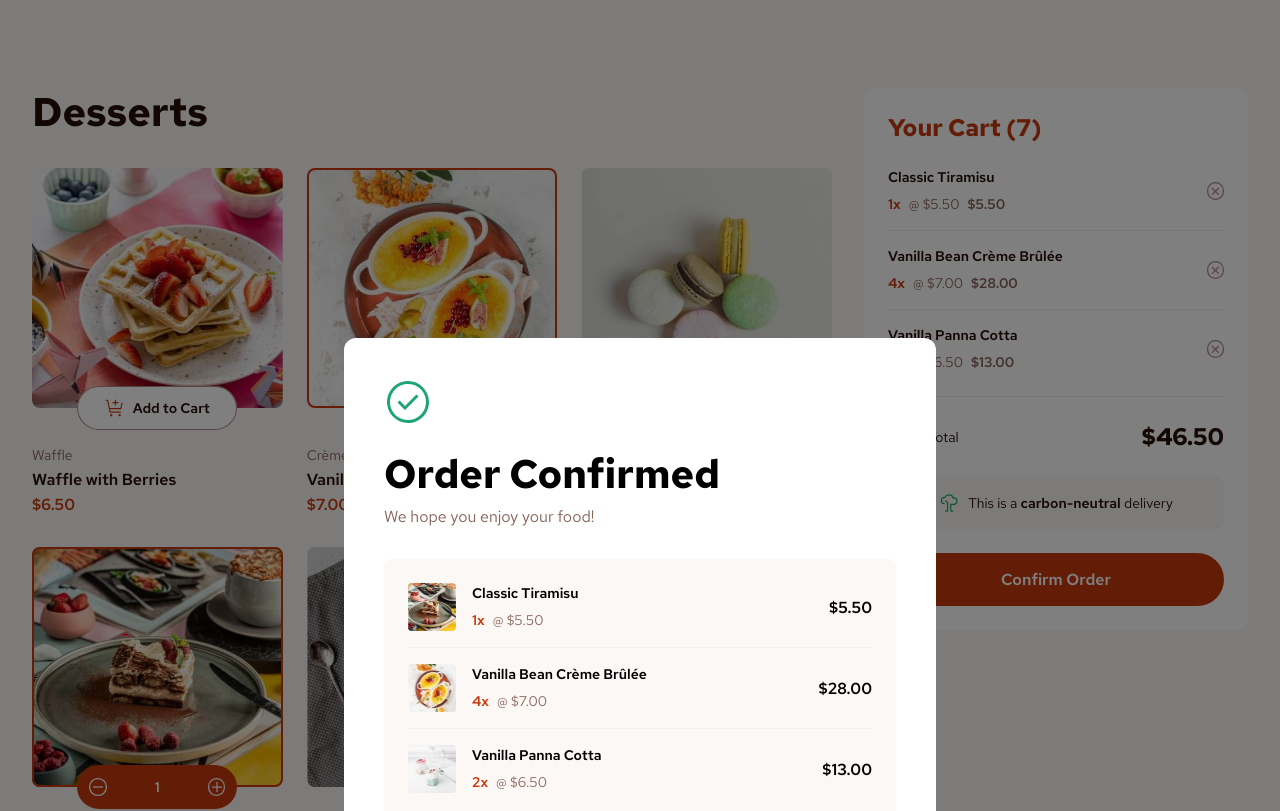
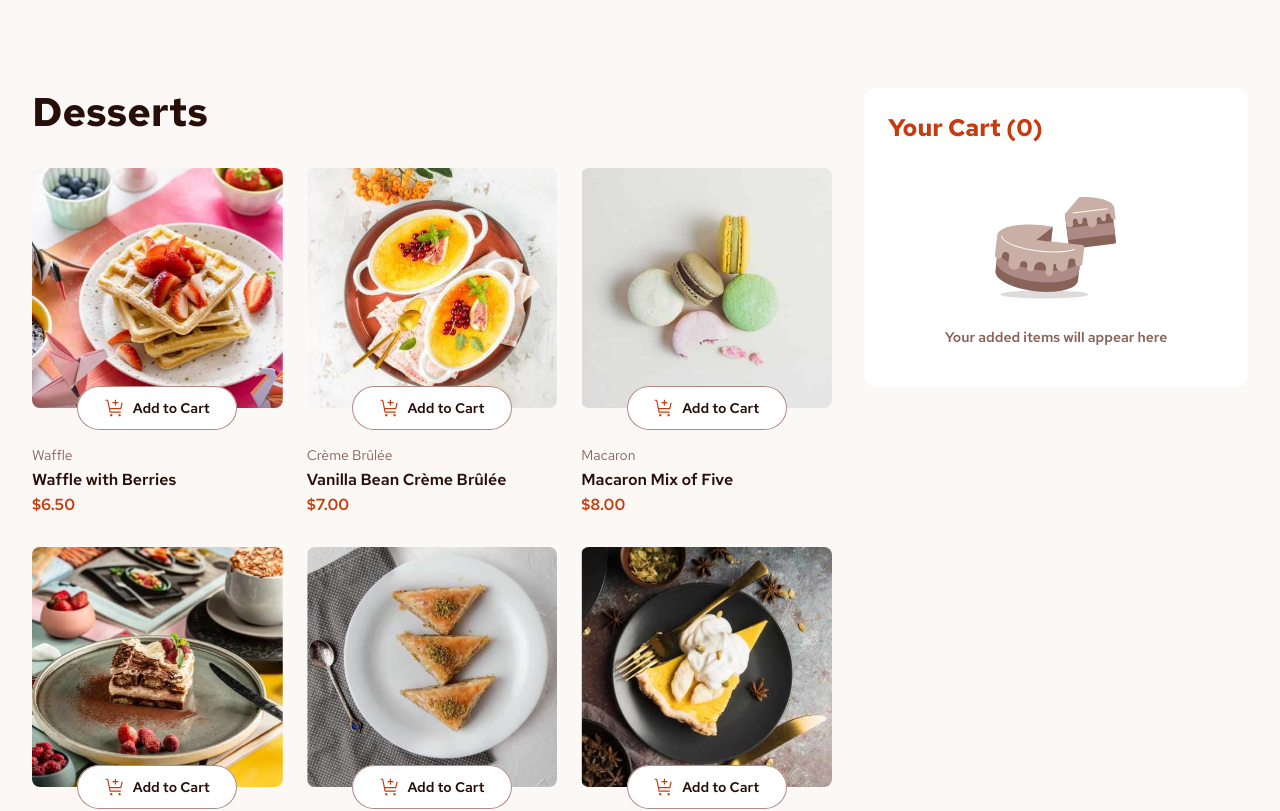
Before and after one commit to FerdinandoGeografo/product-list-with-cart, an Angular app: page / in a window 1280 px wide. Shown: the top 811 px of the page. Built offline with nearby package versions, Linux system fonts and the light colour scheme.

Commit message:
Fix regarding accessibility with ariaLabels and alt texts + fix modal animation + initial state resetted. Need to fix queries and layouts for mobile and tablet + last setup on read me and index.html

```diff
--- /dev/null
+++ b/src/app/animations/modal-transitions.ts
@@ -0,0 +1,27 @@
+import {
+  animate,
+  query,
+  style,
+  transition,
+  trigger,
+} from '@angular/animations';
+
+export const modalTransitions = trigger('modalTransitions', [
+  transition(':enter', [
+    query('.order__modal', [
+      style({ opacity: 0, scale: '0.8' }),
+      animate(
+        '300ms cubic-bezier(0.68, -0.55, 0.27, 1.75)',
+        style({ opacity: 1, scale: '1' })
+      ),
+    ]),
+  ]),
+  transition(':leave', [
+    query('.order__modal', [
+      animate(
+        '300ms cubic-bezier(0.68, -0.55, 0.27, 1.75)',
+        style({ opacity: 0, scale: '0.8' })
+      ),
+    ]),
+  ]),
+]);
--- a/src/app/data-access/global-store.service.ts
+++ b/src/app/data-access/global-store.service.ts
@@ -12,7 +12,7 @@ export type GlobalState = {
 const initialState: GlobalState = {
   products: [],
   cart: [],
-  orderConfirmed: true,
+  orderConfirmed: false,
 };
 
 @Injectable({
@@ -44,20 +44,6 @@ export class GlobalStoreService {
       this.#store.update((state) => ({
         ...state,
         products,
-        cart: [
-          {
-            product: { ...products[3] },
-            quantity: 1,
-          },
-          {
-            product: { ...products[1] },
-            quantity: 4,
-          },
-          {
-            product: { ...products[8] },
-            quantity: 2,
-          },
-        ],
       }))
     );
   }
--- a/src/app/ui/button/button.component.ts
+++ b/src/app/ui/button/button.component.ts
@@ -10,6 +10,7 @@ import { Component, computed, input, output } from '@angular/core';
   `,
   styleUrl: './button.component.scss',
   host: {
+    '[ariaLabel]': 'ariaLabel()',
     '[class]': 'btnClasses()',
     '(click)': 'onClick.emit()',
   },
@@ -17,6 +18,7 @@ import { Component, computed, input, output } from '@angular/core';
 export class ButtonComponent {
   severity = input<'primary' | 'secondary' | 'icon'>('primary');
   styleClass = input<string>();
+  ariaLabel = input.required<string>();
 
   onClick = output();
 
--- a/src/app/ui/cart/cart.component.ts
+++ b/src/app/ui/cart/cart.component.ts
@@ -40,6 +40,7 @@ import { ButtonComponent } from '../button/button.component';
               app-button
               severity="icon"
               styleClass="btn--icon--remove"
+              [ariaLabel]="'Remove ' + item.product.name + ' from the cart.'"
               (onClick)="onRemoveCartItem.emit(item)"
             >
               <svg
@@ -60,7 +61,7 @@ import { ButtonComponent } from '../button/button.component';
         </li>
         } @empty {
         <div class="cart__empty">
-          <img src="images/illustration-empty-cart.svg" alt="" />
+          <img src="images/illustration-empty-cart.svg" alt="Empty cart icon" />
 
           <p class="text text--sm text--semibold">
             Your added items will appear here
@@ -76,14 +77,18 @@ import { ButtonComponent } from '../button/button.component';
       </div>
 
       <div class="cart__delivery">
-        <img src="images/icon-carbon-neutral.svg" alt="" />
+        <img src="images/icon-carbon-neutral.svg" alt="Green tree icon" />
         <p class="text text--sm">
           This is a
           <span class="text--semibold">carbon-neutral</span> delivery
         </p>
       </div>
 
-      <button app-button (onClick)="onConfirmOrder.emit()">
+      <button
+        app-button
+        ariaLabel="Confirm the order in the cart."
+        (onClick)="onConfirmOrder.emit()"
+      >
         <span slot="label" class="text text--md text--semibold">
           Confirm Order
         </span>
--- a/src/app/ui/confirmed-modal/confirmed-modal.component.ts
+++ b/src/app/ui/confirmed-modal/confirmed-modal.component.ts
@@ -4,6 +4,7 @@ import { animate, style, transition, trigger } from '@angular/animations';
 
 import { ButtonComponent } from './../button/button.component';
 import { CartItem } from '../../models/cart.model';
+import { modalTransitions } from '../../animations/modal-transitions';
 
 @Component({
   selector: 'app-confirmed-modal',
@@ -11,10 +12,13 @@ import { CartItem } from '../../models/cart.model';
   imports: [CurrencyPipe, ButtonComponent],
   template: `
     @if(open()) {
-    <section class="order">
-      <dialog class="order__modal" @modalAnimation>
+    <section class="order" @modalTransitions>
+      <dialog class="order__modal">
         <div>
-          <img src="images/icon-order-confirmed.svg" alt="" />
+          <img
+            src="images/icon-order-confirmed.svg"
+            alt="Successful operation check mark"
+          />
           <h1 class="text text--xl order__title">Order Confirmed</h1>
           <p class="text text--md text--regular text--rose-500">
             We hope you enjoy your food!
@@ -30,7 +34,7 @@ import { CartItem } from '../../models/cart.model';
                   <img
                     class="order__img"
                     [src]="item.product.image.thumbnail"
-                    [alt]="item.product.name"
+                    [alt]="item.product.name + ' thumbnail image'"
                   />
 
                   <div class="order__text-box">
@@ -65,7 +69,11 @@ import { CartItem } from '../../models/cart.model';
           </div>
         </div>
 
-        <button app-button (onClick)="onStartNewOrder.emit()">
+        <button
+          app-button
+          ariaLabel="Start new order resetting the cart."
+          (onClick)="onStartNewOrder.emit()"
+        >
           <span slot="label" class="text text--md">Start New Order</span>
         </button>
       </dialog>
@@ -73,23 +81,7 @@ import { CartItem } from '../../models/cart.model';
     }
   `,
   styleUrl: './confirmed-modal.component.scss',
-  animations: [
-    trigger('modalAnimation', [
-      transition(':enter', [
-        style({ opacity: 0, scale: '0.8' }),
-        animate(
-          '300ms cubic-bezier(0.68, -0.55, 0.27, 1.75)',
-          style({ opacity: 1, scale: '1' })
-        ),
-      ]),
-      transition(':leave', [
-        animate(
-          '300ms cubic-bezier(0.68, -0.55, 0.27, 1.75)',
-          style({ opacity: 0, scale: '0.8' })
-        ),
-      ]),
-    ]),
-  ],
+  animations: [modalTransitions],
 })
 export class ConfirmedModalComponent {
   open = input.required<boolean>();
--- a/src/app/ui/product-item/product-item.component.scss
+++ b/src/app/ui/product-item/product-item.component.scss
@@ -50,6 +50,7 @@
   &__img {
     width: 100%;
     height: 24rem;
+    object-fit: cover;
     border-radius: .8rem;
     transition: all .4s;
 
--- a/src/app/ui/product-item/product-item.component.ts
+++ b/src/app/ui/product-item/product-item.component.ts
@@ -24,7 +24,7 @@ import { ButtonComponent } from '../button/button.component';
           "
           sizes="(max-width: 37.5em) 327px, (max-width: 60em) 214px, 251px"
           [src]="product().image.desktop"
-          [alt]="product().name"
+          [alt]="product().name + ' showcase image'"
         />
 
         <div class="product__btn-box">
@@ -33,6 +33,9 @@ import { ButtonComponent } from '../button/button.component';
             <button
               app-button
               severity="icon"
+              [ariaLabel]="
+                'Decrement quantity of ' + product().name + ' in the cart.'
+              "
               styleClass="btn--icon--ops"
               (onClick)="store.decrementQuantity(product())"
             >
@@ -51,6 +54,9 @@ import { ButtonComponent } from '../button/button.component';
             <button
               app-button
               severity="icon"
+              [ariaLabel]="
+                'Increment quantity of ' + product().name + ' in the cart.'
+              "
               styleClass="btn--icon--ops"
               (onClick)="store.incrementQuantity(product())"
             >
@@ -73,9 +79,14 @@ import { ButtonComponent } from '../button/button.component';
           <button
             app-button
             severity="secondary"
+            [ariaLabel]="'Add ' + product().name + ' to the cart.'"
             (onClick)="store.addCartItem(product())"
           >
-            <img slot="icon" src="images/icon-add-to-cart.svg" alt="" />
+            <img
+              slot="icon"
+              src="images/icon-add-to-cart.svg"
+              alt="Cart with plus icon"
+            />
             <span slot="label" class="text text--sm text--semibold">
               Add to Cart
             </span>
--- a/src/index.html
+++ b/src/index.html
@@ -3,6 +3,7 @@
   <head>
     <meta charset="utf-8" />
     <meta name="viewport" content="width=device-width, initial-scale=1" />
+    <meta name="description" content="Frontend Mentor Challenge description" />
 
     <title>Frontend Mentor | Product list with cart</title>
     <base href="/" />
```
Also changed, not shown: public/fonts/README.txt (deleted).
